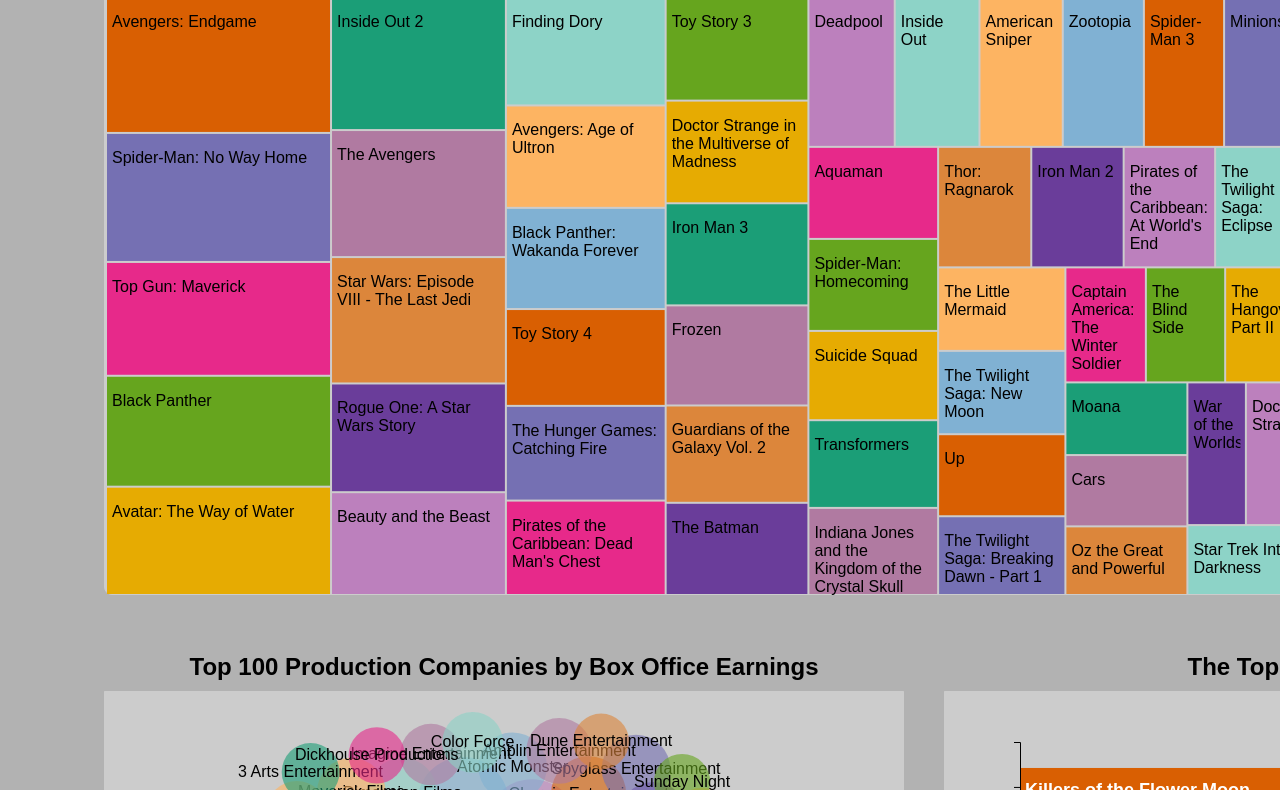
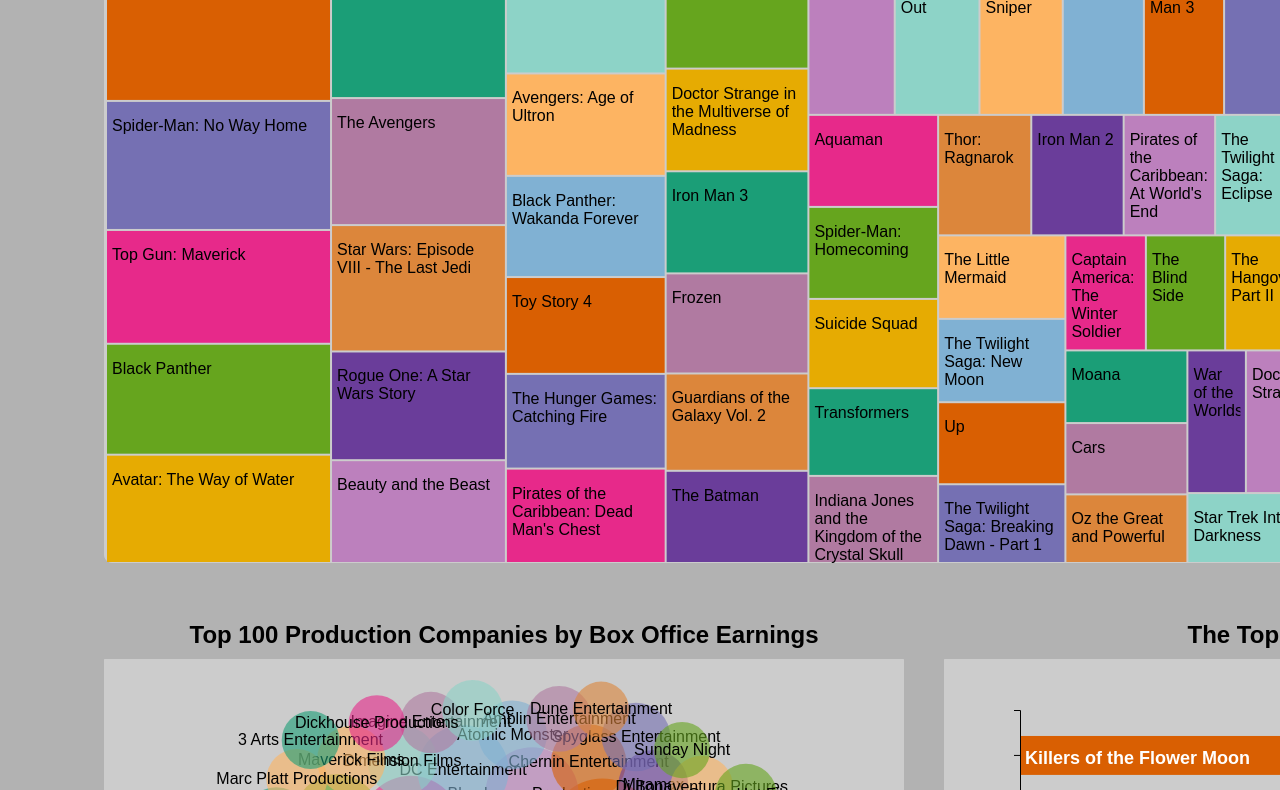
Before and after one commit to QJones76/place-holder, a plain HTML site: page index.html in a window 1280 px wide. Shown: the part 355-1145 px from the top of the page. Drawn offline with nearby package versions, Linux system fonts and the light colour scheme.

Commit message:
fix issue

```diff
--- a/static/css/styles.css
+++ b/static/css/styles.css
@@ -28,6 +28,7 @@ body {
   position: sticky;
   top: 0;
   width: 100%;
+  height: auto; /* Let the header grow naturally */
   background-color: #b2b2b2;
   border-bottom: 2px solid black;
   padding: 20px;
@@ -37,10 +38,10 @@ body {
   z-index: 1000;
 }
 
-/* Main content section */
 section {
-  margin-top: 2rem; /* Clean space below sticky header */
+  margin-top: 0; /* Remove manual space since sticky header is not 'fixed' */
 }
+
 
 /* Page title styling */
 .page-title {
```
